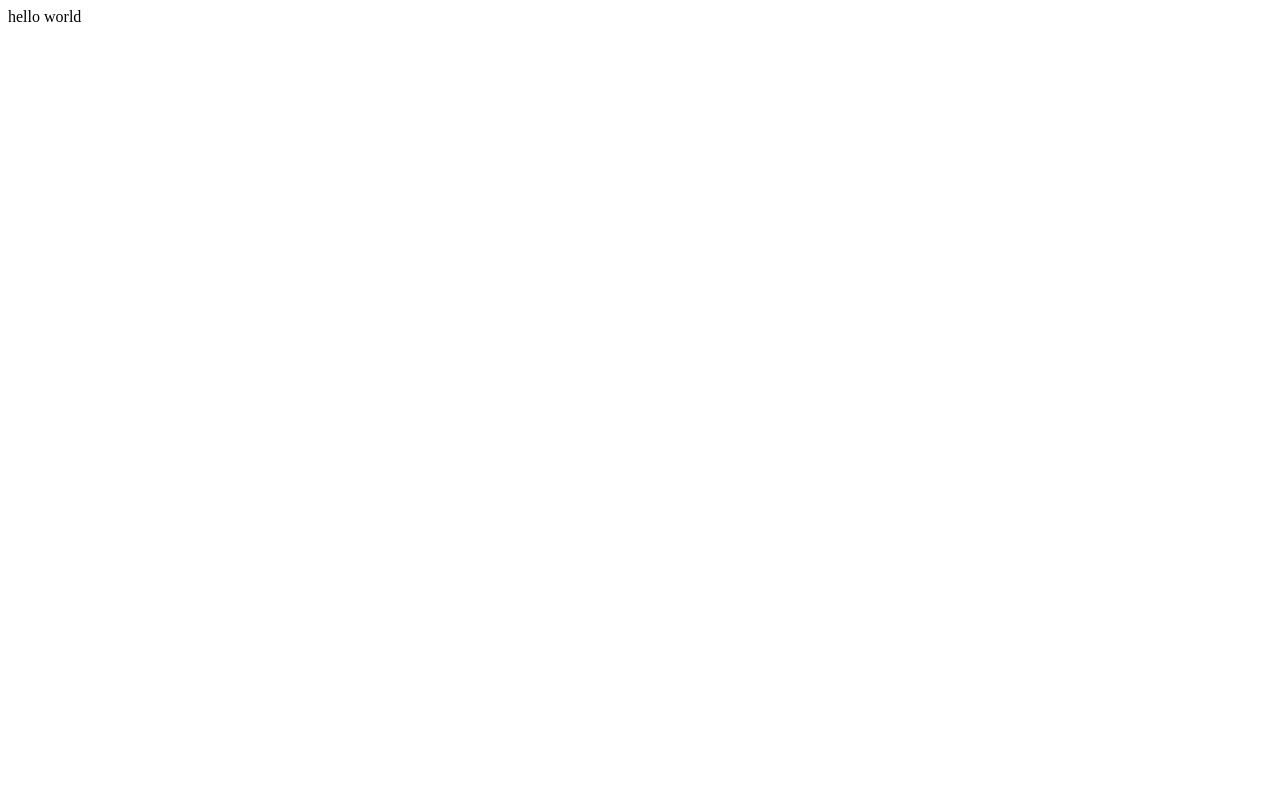
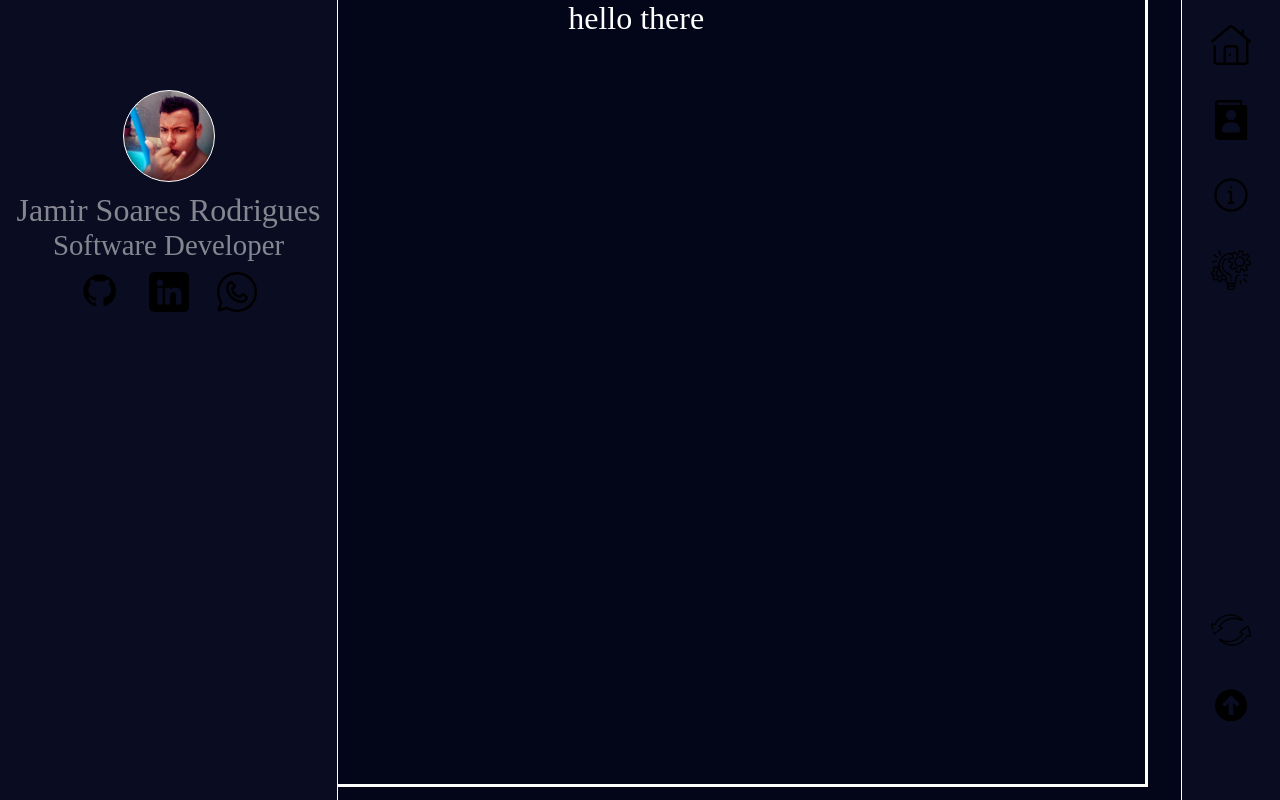
Before and after one commit to JamirSoares/curriculum, a website: page index.html in a window 1280 px wide. Drawn offline with Linux system fonts and the light colour scheme.

Commit message:
new site

```diff
--- /dev/null
+++ b/assents/css/style.css
@@ -0,0 +1,108 @@
+html,
+body {
+  width: 99.7%;
+  height: 99%;
+  background: #030518;
+  color:white;
+
+}
+
+.container{
+  height: 100%;
+   width: 100%;
+  font-size: 2em;
+  display: inline-flex;
+  flex-direction: row;
+  justify-content: center;
+  align-items: center;
+}
+
+left-side{
+  position: fixed;
+  top: 0px;
+  left: 0px;
+  font-size: 1em;
+  height: 100%;
+  width: 337px;
+  border-right: solid;
+  border-width:1px;
+  display: flex;
+  flex-direction: column;
+  align-items: center;
+  background-color: #0a0c21;
+
+}
+
+.photo{
+  position: relative;
+  margin-top: 90px;
+  margin-bottom: 10px;
+  width: 90px;
+  height: 90px;
+  border-style: solid;
+  border-radius: 100%;
+  border-width: 1px;
+  background-image: url("/assents/imagens/photos.jpg") ;
+  background-size:100% ;
+
+}
+.text{
+  display: flex;
+  flex-direction: column;
+  justify-content: center;
+  align-items: center;
+  opacity: 0.5;
+}
+
+.name{
+  position: relative;
+  left: 0px;
+  margin-bottom: 0px;
+}
+.description{
+  font-size:0.9em ;
+  margin-top: 0px;
+}
+
+.icons{
+  margin: 10px;
+  width:  40px;
+}
+
+center{
+  border-color:white;
+  border-style: solid;
+  width: 80%;
+  height: 100%;
+}
+right-side{
+  position: absolute;
+  top: 0px;
+  right: 0px;
+  font-size: 1em;
+  height: 100%;
+  border-left: solid;
+  border-width:1px;
+  display: flex;
+  justify-content: center;
+  background-color: #0a0c21;
+}
+.bottom{
+  position: absolute;
+  bottom: 50px;
+}
+.itens-up{
+  margin: 15px 19px;
+  display:flex;
+  position: relative;
+  right: 0px;
+
+}
+.itens-down{
+  margin: 15px 19px;
+  display:block;
+  position: relative;
+  right: 0px;
+}
+
+*{margin: 0; padding: 0;}
--- a/index.html
+++ b/index.html
@@ -1,12 +1,39 @@
 <!DOCTYPE html>
 <html lang="en">
 <head>
-  <meta charset="UTF-8">
-  <meta http-equiv="X-UA-Compatible" content="IE=edge">
-  <meta name="viewport" content="width=device-width, initial-scale=1.0">
   <title>Document</title>
+  <link rel="stylesheet" href="/assents/css/style.css">
 </head>
 <body>
-  hello world
+  <div class="container">
+    <left-side>
+      <div class="photo"></div><div class="text">
+      <p class="name">Jamir Soares Rodrigues</p>
+      <p class="description">Software Developer</p>
+      </div>
+      <div>
+        <a href="#" ><img src="/assents/imagens/git.png"  class="icons" id="git" width="55px"/></a>
+        <a href="#" ><img src="/assents/imagens/linkedin.png" alt="" class="icons" id="linkedin"></a>
+        <a href="#" ><img src="/assents/imagens/whatsapp.png" alt="" class="icons" id="whatsapp"></a>
+      </div>
+    </left-side>
+    <center>
+      hello there
+    </center>
+    <right-side>
+      <nav class="nav">
+        <div class="top">
+          <a href="#" class='itens-up'><img src="/assents/imagens/home.png" alt="" class="icons"></a>
+          <a href="#" class='itens-up'><img src="/assents/imagens/livro-de-contato.png" alt="" class="icons"></a>
+          <a href="#" class='itens-up'><img src="/assents/imagens/about.png" alt="" class="icons"></a>
+          <a href="#" class='itens-up'><img src="/assents/imagens/project-management.png" alt="" class="icons"></a>
+      </div>
+      <div class="bottom">
+        <a href="#"  class='itens-up'><img src="/assents/imagens/exchange.png" alt="" class="icons"></a>
+        <a href="#" class='itens-up'><img src="/assents/imagens/back-to-top.png" alt="" class="icons"></a>
+      </div>
+      </nav>
+    </right-side>
+  </div>
 </body>
 </html>
```
Also changed, not shown: assents/animation1.txt (added, +40 -0 lines), script.js (+8 -12 lines), assents/imagens/about.png (added), assents/imagens/back-to-top.png (added), assents/imagens/exchange.png (added), assents/imagens/git.png (added), assents/imagens/home.png (added), assents/imagens/linkedin.png (added), assents/imagens/livro-de-contato.png (added), assents/imagens/md_5a982744da73b.jpg (added), assents/imagens/photos.jpg (added), assents/imagens/project-management.png (added), assents/imagens/whatsapp.png (added).
